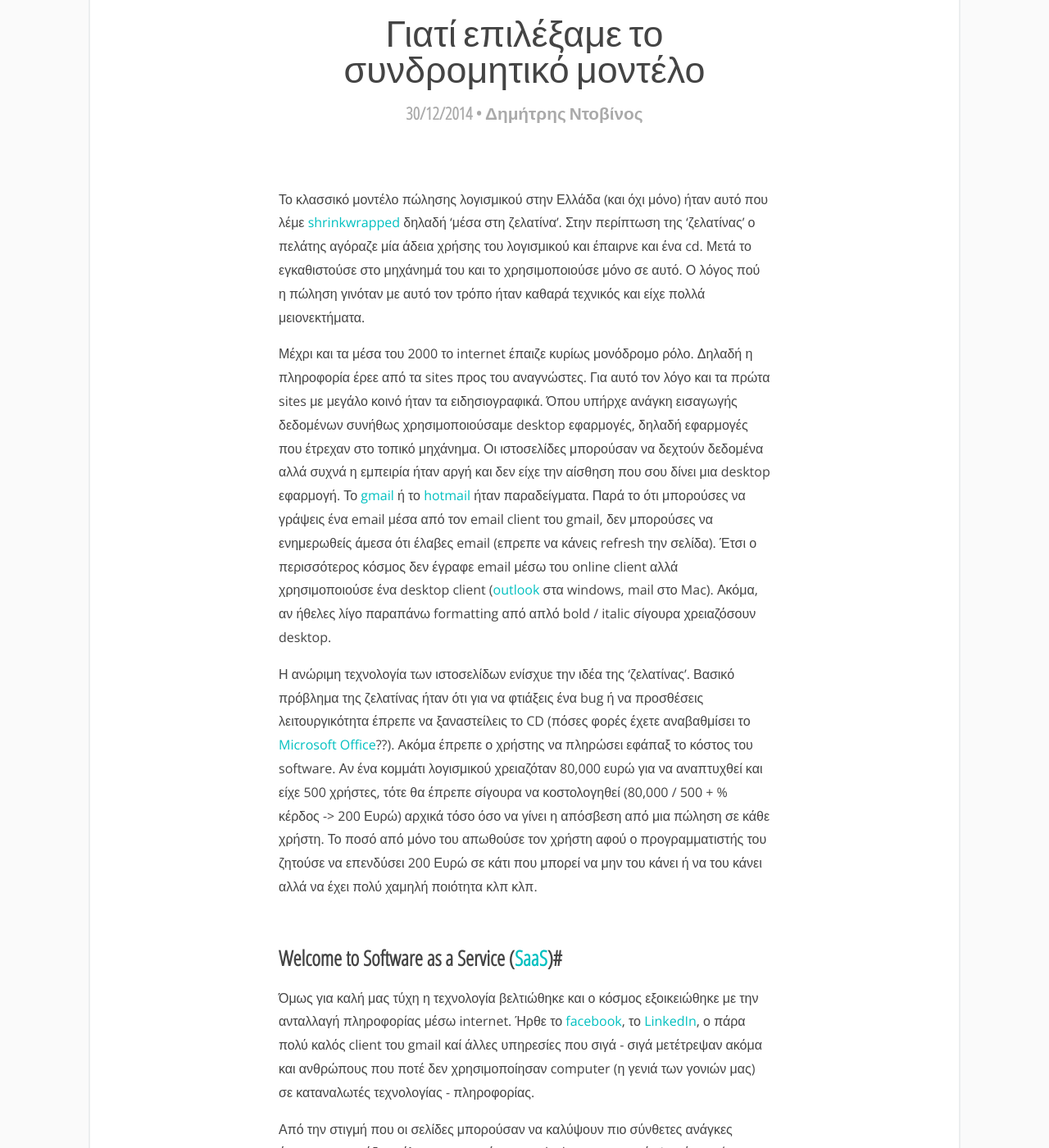
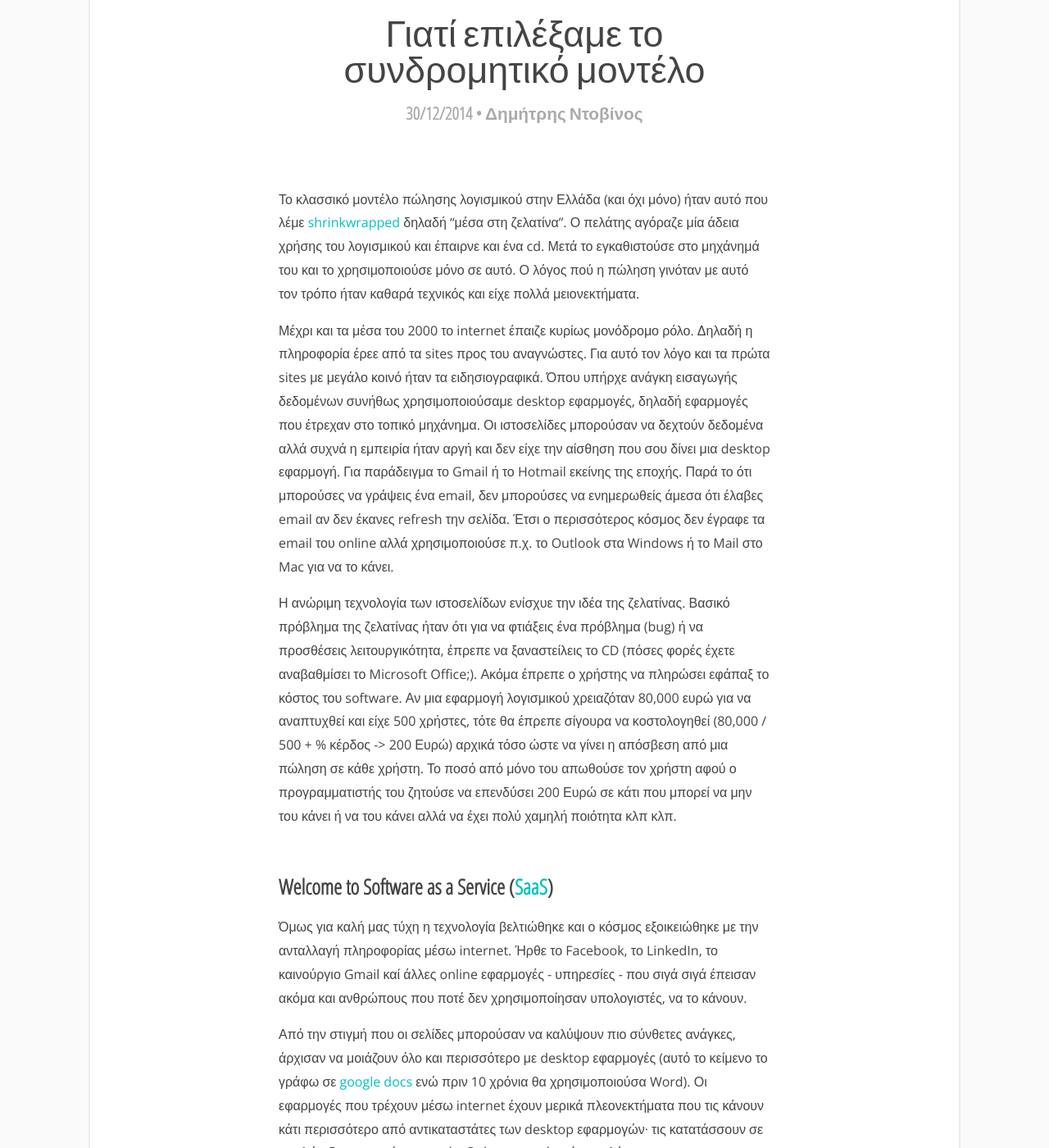
Before and after one commit to vassilis/vetrian-blog, a Jekyll site: the page built from _posts/2014-12-30-software-as-a-service.md, in a window 1280 px wide and 1400 px high, scrolled down 699 px. Shown: the whole window at 82% size. Built offline with Jekyll 4.4.1, drawn with Linux system fonts in a browser that asks for light colours; comment, search, counter and statistics services are not loaded; some of the changed text lies outside the part shown.

Commit message:
updated posts

```diff
--- a/_posts/2014-12-30-software-as-a-service.md
+++ b/_posts/2014-12-30-software-as-a-service.md
@@ -6,19 +6,19 @@ comments: true
 image: "dog2.png"
 ---
 
-Το κλασσικό μοντέλο πώλησης λογισμικού στην Ελλάδα (και όχι μόνο) ήταν αυτό που λέμε [shrinkwrapped](http://en.wikipedia.org/wiki/Shrink_wrap_contract) δηλαδή ‘μέσα στη ζελατίνα’. Στην περίπτωση της ‘ζελατίνας’ ο πελάτης αγόραζε μία άδεια χρήσης του λογισμικού και έπαιρνε και ένα cd. Μετά το εγκαθιστούσε στο μηχάνημά του και το χρησιμοποιούσε μόνο σε αυτό. Ο λόγος πού η πώληση γινόταν με αυτό τον τρόπο ήταν καθαρά τεχνικός και είχε πολλά μειονεκτήματα.
+Το κλασσικό μοντέλο πώλησης λογισμικού στην Ελλάδα (και όχι μόνο) ήταν αυτό που λέμε [shrinkwrapped](http://en.wikipedia.org/wiki/Shrink_wrap_contract) δηλαδή "μέσα στη ζελατίνα". Ο πελάτης αγόραζε μία άδεια χρήσης του λογισμικού και έπαιρνε και ένα cd. Μετά το εγκαθιστούσε στο μηχάνημά του και το χρησιμοποιούσε μόνο σε αυτό. Ο λόγος πού η πώληση γινόταν με αυτό τον τρόπο ήταν καθαρά τεχνικός και είχε πολλά μειονεκτήματα.
 
-Μέχρι και τα μέσα του 2000 το internet έπαιζε κυρίως μονόδρομο ρόλο. Δηλαδή η πληροφορία έρεε από τα sites προς του αναγνώστες. Για αυτό τον λόγο και τα πρώτα sites με μεγάλο κοινό ήταν τα ειδησιογραφικά. Όπου υπήρχε ανάγκη εισαγωγής δεδομένων συνήθως χρησιμοποιούσαμε desktop εφαρμογές, δηλαδή εφαρμογές που έτρεχαν στο τοπικό μηχάνημα. Οι ιστοσελίδες μπορούσαν να δεχτούν δεδομένα αλλά συχνά η εμπειρία ήταν αργή και δεν είχε την αίσθηση που σου δίνει μια desktop εφαρμογή. Το [gmail](https://mail.google.com/) ή το [hotmail](https://www.hotmail.com/) ήταν παραδείγματα. Παρά το ότι μπορούσες να γράψεις ένα email  μέσα από τον email client του gmail, δεν μπορούσες να ενημερωθείς άμεσα ότι έλαβες email (επρεπε να κάνεις refresh την σελίδα). Έτσι ο περισσότερος κόσμος δεν έγραφε email μέσω του online client αλλά χρησιμοποιούσε ένα desktop client ([outlook](http://products.office.com/en-us/outlook/email-and-calendar-software-microsoft-outlook) στα windows, mail στο Mac). Ακόμα, αν ήθελες λίγο παραπάνω formatting από απλό bold / italic σίγουρα χρειαζόσουν desktop.
+Μέχρι και τα μέσα του 2000 το internet έπαιζε κυρίως μονόδρομο ρόλο. Δηλαδή η πληροφορία έρεε από τα sites προς του αναγνώστες. Για αυτό τον λόγο και τα πρώτα sites με μεγάλο κοινό ήταν τα ειδησιογραφικά. Όπου υπήρχε ανάγκη εισαγωγής δεδομένων συνήθως χρησιμοποιούσαμε desktop εφαρμογές, δηλαδή εφαρμογές που έτρεχαν στο τοπικό μηχάνημα. Οι ιστοσελίδες μπορούσαν να δεχτούν δεδομένα αλλά συχνά η εμπειρία ήταν αργή και δεν είχε την αίσθηση που σου δίνει μια desktop εφαρμογή. Για παράδειγμα το Gmail ή το Hotmail εκείνης της εποχής. Παρά το ότι μπορούσες να γράψεις ένα email, δεν μπορούσες να ενημερωθείς άμεσα ότι έλαβες email αν δεν έκανες refresh την σελίδα. Έτσι ο περισσότερος κόσμος δεν έγραφε τα email του online αλλά χρησιμοποιούσε π.χ. το Outlook στα Windows ή το Mail στο Mac για να το κάνει.
 
-Η ανώριμη τεχνολογία των ιστοσελίδων ενίσχυε την ιδέα της ‘ζελατίνας’. Βασικό πρόβλημα της ζελατίνας ήταν ότι για να φτιάξεις ένα bug ή να προσθέσεις λειτουργικότητα έπρεπε να ξαναστείλεις το CD (πόσες φορές έχετε αναβαθμίσει το [Microsoft Office](http://en.wikipedia.org/wiki/History_of_Microsoft_Office)??). Ακόμα έπρεπε ο χρήστης να πληρώσει εφάπαξ το κόστος του software. Αν ένα κομμάτι λογισμικού χρειαζόταν 80,000 ευρώ για να αναπτυχθεί και είχε 500 χρήστες, τότε θα έπρεπε σίγουρα να κοστολογηθεί (80,000 / 500 + % κέρδος ->  200 Ευρώ) αρχικά τόσο όσο να γίνει η απόσβεση από μια πώληση σε κάθε χρήστη. Το ποσό από μόνο του απωθούσε τον χρήστη αφού ο προγραμματιστής του ζητούσε να επενδύσει 200 Ευρώ σε κάτι που μπορεί να μην του κάνει ή να του κάνει αλλά να έχει πολύ χαμηλή ποιότητα κλπ κλπ.
+Η ανώριμη τεχνολογία των ιστοσελίδων ενίσχυε την ιδέα της ζελατίνας. Βασικό πρόβλημα της ζελατίνας ήταν ότι για να φτιάξεις ένα πρόβλημα (bug) ή να προσθέσεις λειτουργικότητα, έπρεπε να ξαναστείλεις το CD (πόσες φορές έχετε αναβαθμίσει το Microsoft Office;). Ακόμα έπρεπε ο χρήστης να πληρώσει εφάπαξ το κόστος του software. Αν μια εφαρμογή λογισμικού χρειαζόταν 80,000 ευρώ για να αναπτυχθεί και είχε 500 χρήστες, τότε θα έπρεπε σίγουρα να κοστολογηθεί (80,000 / 500 + % κέρδος ->  200 Ευρώ) αρχικά τόσο ώστε να γίνει η απόσβεση από μια πώληση σε κάθε χρήστη. Το ποσό από μόνο του απωθούσε τον χρήστη αφού ο προγραμματιστής του ζητούσε να επενδύσει 200 Ευρώ σε κάτι που μπορεί να μην του κάνει ή να του κάνει αλλά να έχει πολύ χαμηλή ποιότητα κλπ κλπ.
 
-##Welcome to Software as a Service ([SaaS](http://en.wikipedia.org/wiki/Software_as_a_service))#
+##Welcome to Software as a Service ([SaaS](http://en.wikipedia.org/wiki/Software_as_a_service))
 
-Όμως για καλή μας τύχη η τεχνολογία βελτιώθηκε και ο κόσμος εξοικειώθηκε με την ανταλλαγή πληροφορίας μέσω internet. Ήρθε το [facebook](https://www.facebook.com/), το [LinkedIn](https://www.linkedin.com/), ο πάρα πολύ καλός client του gmail καί άλλες υπηρεσίες που σιγά - σιγά μετέτρεψαν ακόμα και ανθρώπους που ποτέ δεν χρησιμοποίησαν computer (η γενιά των γονιών μας) σε καταναλωτές τεχνολογίας - πληροφορίας.
+Όμως για καλή μας τύχη η τεχνολογία βελτιώθηκε και ο κόσμος εξοικειώθηκε με την ανταλλαγή πληροφορίας μέσω internet. Ήρθε το Facebook, το LinkedIn, το καινούργιο Gmail καί άλλες online εφαρμογές - υπηρεσίες - που σιγά σιγά έπεισαν ακόμα και ανθρώπους που ποτέ δεν χρησιμοποίησαν υπολογιστές, να το κάνουν.
 
-Από την στιγμή που οι σελίδες μπορούσαν να καλύψουν πιο σύνθετες ανάγκες άρχισαν να μοιάζουν όλο και περισσότερο με desktop εφαρμογές (αυτό το κείμενο το γράφω σε [google docs](https://docs.google.com/) ενώ πριν 10 χρόνια θα χρησιμοποιούσα MS word) και μπορούσαν να καλύψουν όλη την λειτουργικότητα μιας desktop εφαρμογής. Οι εφαρμογές που τρέχουν σας ιστοσελίδες έχουν μερικά πλεονεκτήματα που τις κάνουν κάτι πολύ περισσότερο από αντικαταστάτες των desktop εφαρμογών· τις κατατάσσουν σε εντελώς διαφορετική κατηγορία. Ορίστε οι λόγοι:
+Από την στιγμή που οι σελίδες μπορούσαν να καλύψουν πιο σύνθετες ανάγκες, άρχισαν να μοιάζουν όλο και περισσότερο με desktop εφαρμογές (αυτό το κείμενο το γράφω σε [google docs](https://docs.google.com/) ενώ πριν 10 χρόνια θα χρησιμοποιούσα Word). Οι εφαρμογές που τρέχουν μέσω internet έχουν μερικά πλεονεκτήματα που τις κάνουν κάτι περισσότερο από αντικαταστάτες των desktop εφαρμογών· τις κατατάσσουν σε εντελώς διαφορετική κατηγορία. Ορίστε μερικοί από τους λόγους:
 
-1. Στις online εφαρμογές μπορεί να γίνει αλλαγή στον κώδικα καθώς η εφαρμογή τρέχει. Τέρμα το update με CD. Αν υπάρχει λάθος ή θέλουμε να κάνουμε μιά αλλαγή μπορούμε να την κάνουμε χωρίς να διακόψουμε τον χρήστη. Για την ακρίβεια, ο χρήστης ‘δεν θα πάρει είδηση’.
-2. Οι online εφαρμογές είναι προσβάσιμες από παντού και από οποιδήποτε λειτουργικό (windows, OSX, Android, iOS κλπ.). Μια ιστοσελίδα μπορείς να την ανοίξεις από το σπίτι, από το γραφείο, από το κινητό ή από την άλλη άκρη του πλανήτη. Δεν έχει σημασία αν έχεις το δικό σου laptop μαζί σου. Φτάνει να θυμάσαι το password και να έχεις πρόσβαση στο internet.
-3. Μπορούν να κοστολογηθούν σε πολύ μικρά κομμάτια ώστε ο χρήστης να αγοράσει ότι χρειάζεται για όσο το χρειάζεται. Αν θέλω να προσφέρω μια υπηρεσία και στο μπακάλικο αλλά και στην πολυεθνική τότε μπορώ να δώσω περιορισμένη λειτουργικότητα στον μπακάλη (με περιορισμένο κόστος) και όλη την λειτουργικότητα στην πολυεθνική (με full κόστος). Ακόμα μπορώ να τον χρεώσω ανά μήνα, ώστε όταν ο χρήστης δεν με χρειάζεται να μπορεί να φύγει.
-4. Πρόσβαση σε απεριόριστη πληροφορία. Μια διαδικτυακή εφαρμογή μπορεί ‘απο πίσω΄ να έχει βάσεις δεδομένων ή εργαλεία αναζήτησης που σε desktop εφαρμογή θα ήταν δύσκολο να εγκατασταθούν ή να συντηρηθούν.
+- Στις online εφαρμογές μπορεί να γίνει αλλαγή στον κώδικα καθώς η εφαρμογή τρέχει. Τέρμα οι αναβαθμίσεις με CD. Αν υπάρχει λάθος ή θέλουμε να κάνουμε μια αλλαγή μπορούμε να την κάνουμε χωρίς να διακόψουμε τον χρήστη. Για την ακρίβεια, ο χρήστης "δεν θα πάρει είδηση".
+- Οι online εφαρμογές είναι προσβάσιμες από παντού και από οποιοδήποτε λειτουργικό (Windows, OSX, Android, iOS κλπ.). Μια ιστοσελίδα μπορείς να την ανοίξεις από το σπίτι, από το γραφείο, από το κινητό ή από την άλλη άκρη του πλανήτη. Δεν έχει σημασία αν έχεις το laptop σου μαζί. Φτάνει να θυμάσαι το password και να έχεις πρόσβαση στο internet.
+- Μπορούν να κοστολογηθούν σε πολύ μικρά κομμάτια ώστε ο χρήστης να αγοράσει ότι χρειάζεται και για όσο το χρειάζεται.
+- Μια διαδικτυακή εφαρμογή μπορεί να χρησιμοποιεί βάσεις δεδομένων ή εργαλεία αναζήτησης που σε desktop εφαρμογή θα ήταν δύσκολο να εγκατασταθούν ή να συντηρηθούν.
```
Also changed, not shown: _posts/2014-12-24-history.md (+2 -4 lines).
